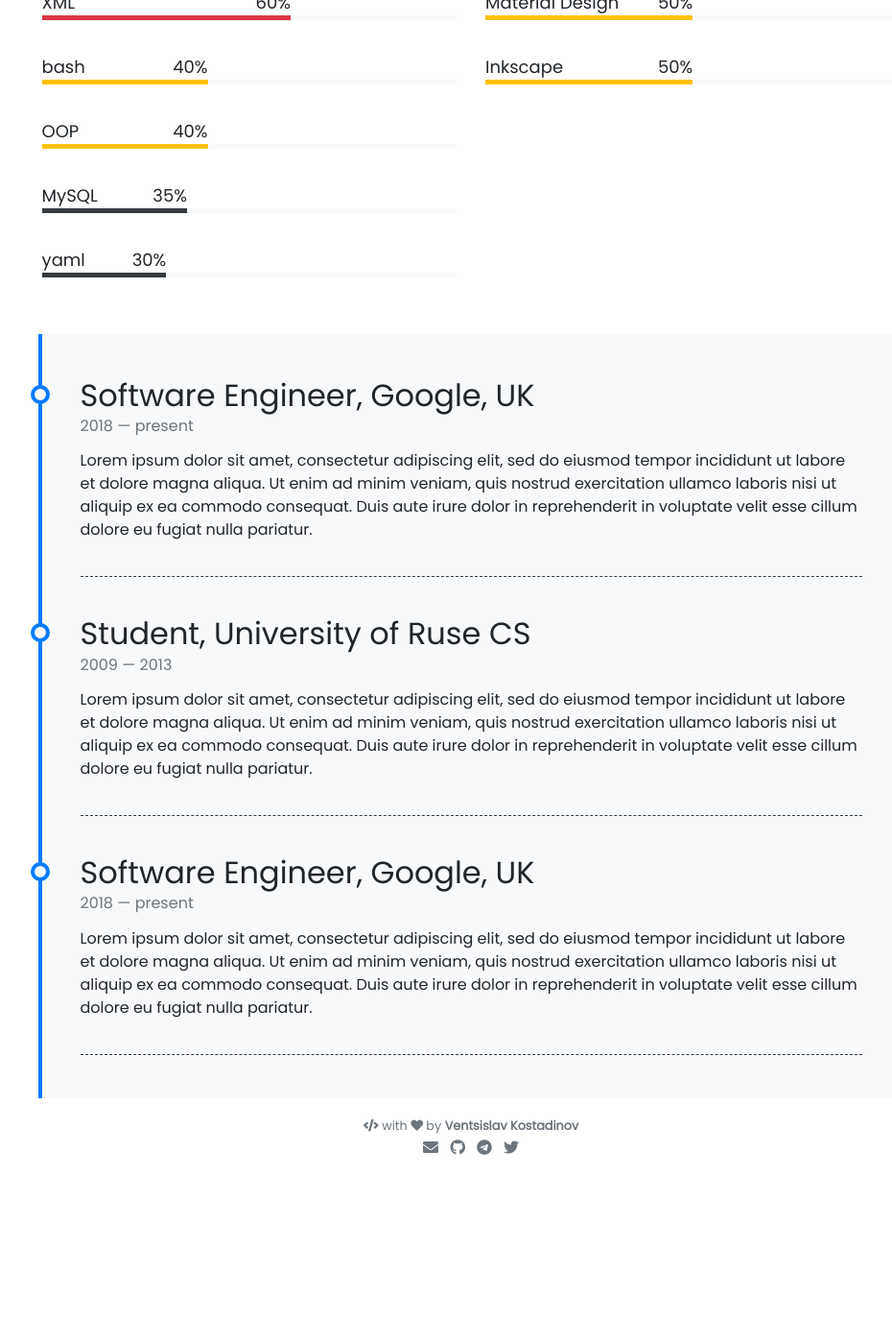
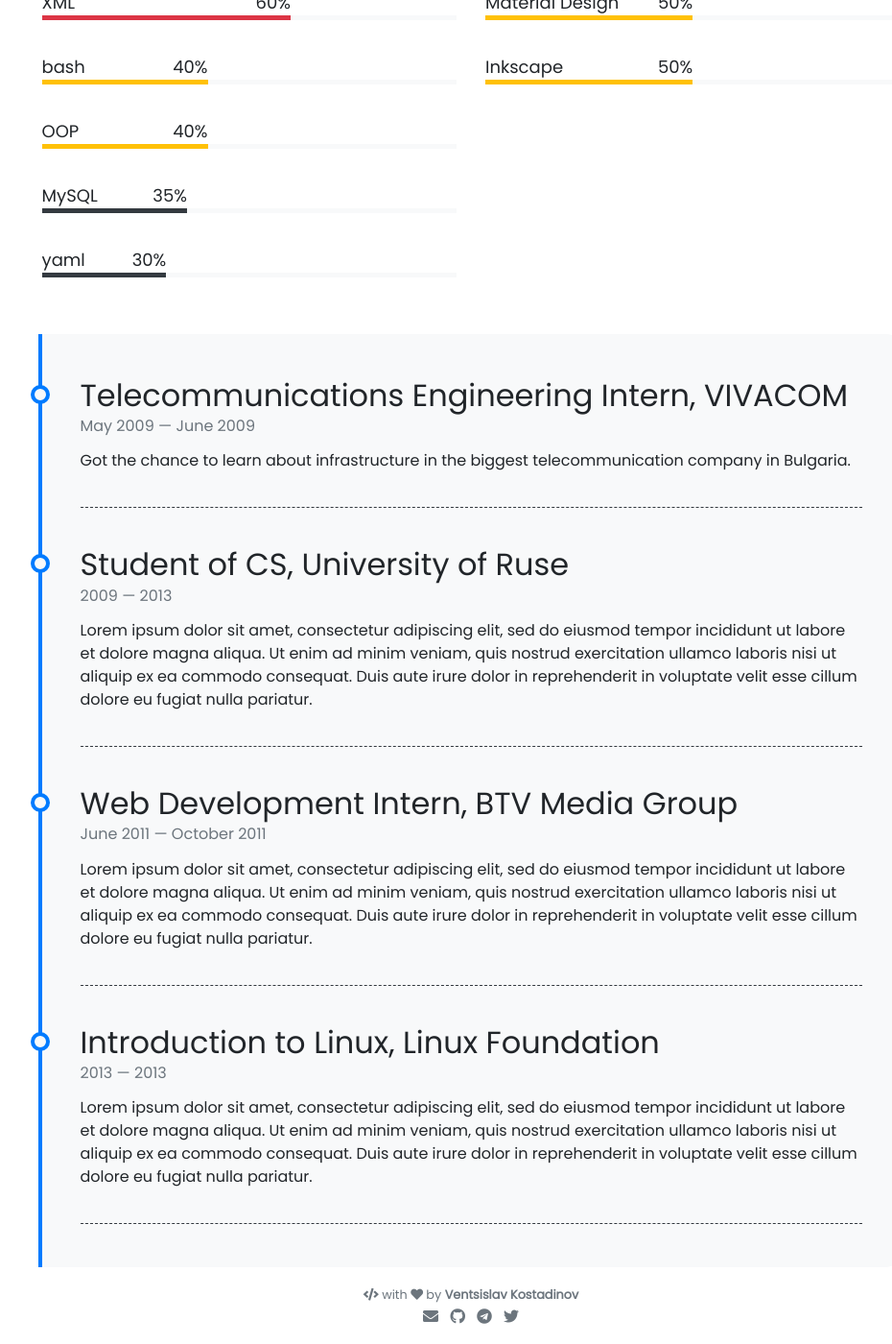
Before and after one commit to clappingmonkey/personal-site, a Jekyll site: the page built from pages/about.md, in a window 1280 px wide and 1400 px high, scrolled down 688 px. Shown: the whole window at 96% size, without its empty margins (149-1079 px from the left). Built offline with Jekyll 4.4.1, drawn with Linux system fonts in a browser that asks for light colours; nearby versions of some CDN libraries; before the commit the page ends 1912 px from its top, so only the background shows below that.

Commit message:
edited the about page, the timeline

```diff
--- a/_data/timeline.yml
+++ b/_data/timeline.yml
@@ -1,13 +1,10 @@
-- title: Software Engineer, Google, UK
-  from: 2018
-  to: present
-  description: Lorem ipsum dolor sit amet, consectetur adipiscing elit,
-               sed do eiusmod tempor incididunt ut labore et dolore magna aliqua.
-               Ut enim ad minim veniam, quis nostrud exercitation ullamco laboris
-               nisi ut aliquip ex ea commodo consequat. Duis aute irure dolor in
-               reprehenderit in voluptate velit esse cillum dolore eu fugiat nulla pariatur.
+- title: Telecommunications Engineering Intern, VIVACOM
+  from: May 2009
+  to: June 2009
+  description: Got the chance to learn about infrastructure in the biggest telecommunication
+               company in Bulgaria.
 
-- title: Student, University of Ruse CS
+- title: Student of CS, University of Ruse
   from: 2009
   to: 2013
   description: Lorem ipsum dolor sit amet, consectetur adipiscing elit,
@@ -16,11 +13,20 @@
                nisi ut aliquip ex ea commodo consequat. Duis aute irure dolor in
                reprehenderit in voluptate velit esse cillum dolore eu fugiat nulla pariatur.
 
-- title: Software Engineer, Google, UK
-  from: 2018
-  to: present
+- title: Web Development Intern, BTV Media Group
+  from: June 2011
+  to: October 2011
   description: Lorem ipsum dolor sit amet, consectetur adipiscing elit,
                sed do eiusmod tempor incididunt ut labore et dolore magna aliqua.
                Ut enim ad minim veniam, quis nostrud exercitation ullamco laboris
                nisi ut aliquip ex ea commodo consequat. Duis aute irure dolor in
                reprehenderit in voluptate velit esse cillum dolore eu fugiat nulla pariatur.
+
+- title: Introduction to Linux, Linux Foundation
+  from: 2013
+  to: 2013
+  description: Lorem ipsum dolor sit amet, consectetur adipiscing elit,
+               sed do eiusmod tempor incididunt ut labore et dolore magna aliqua.
+               Ut enim ad minim veniam, quis nostrud exercitation ullamco laboris
+               nisi ut aliquip ex ea commodo consequat. Duis aute irure dolor in
+               reprehenderit in voluptate velit esse cillum dolore eu fugiat nulla pariatur.
```
